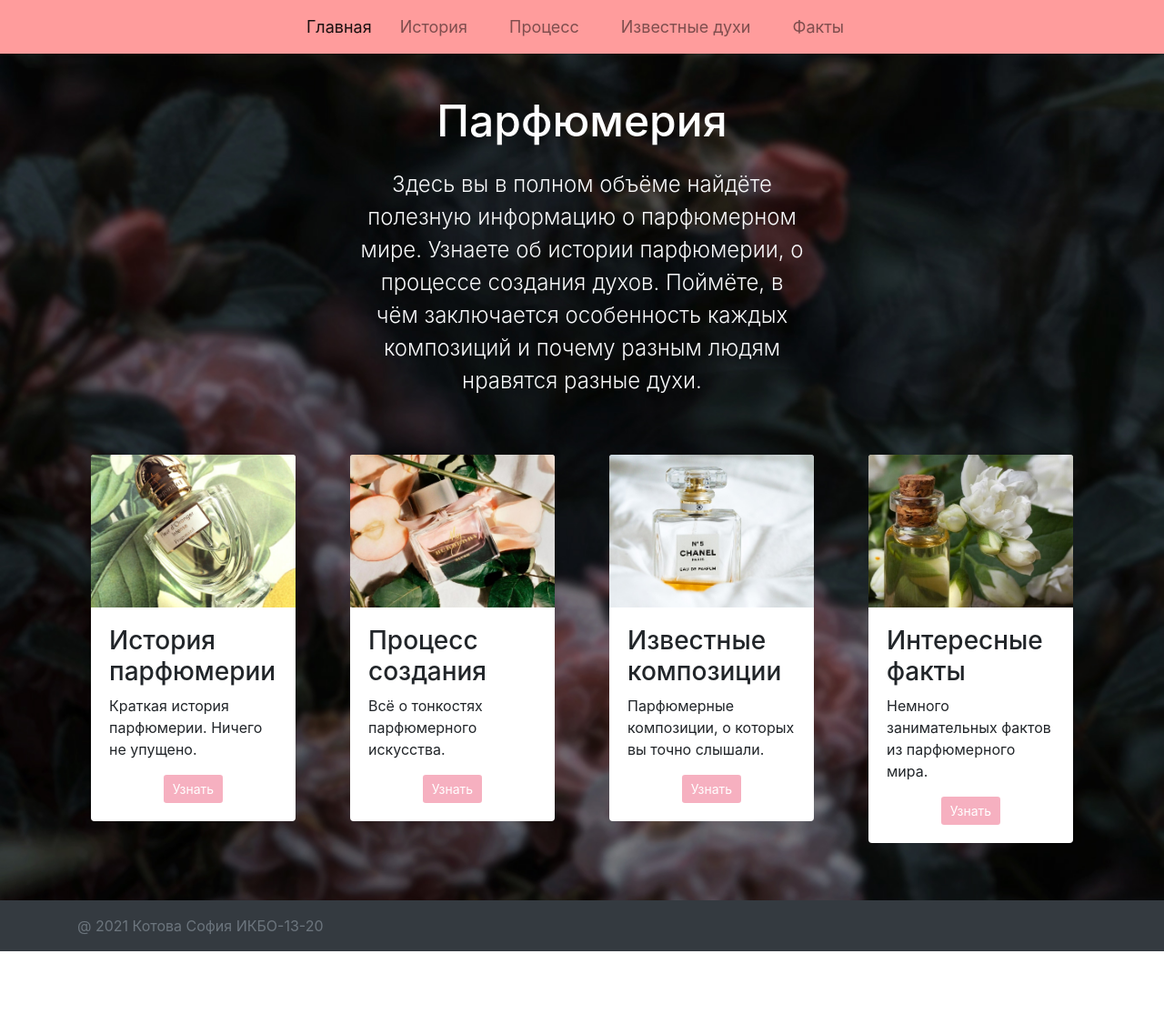
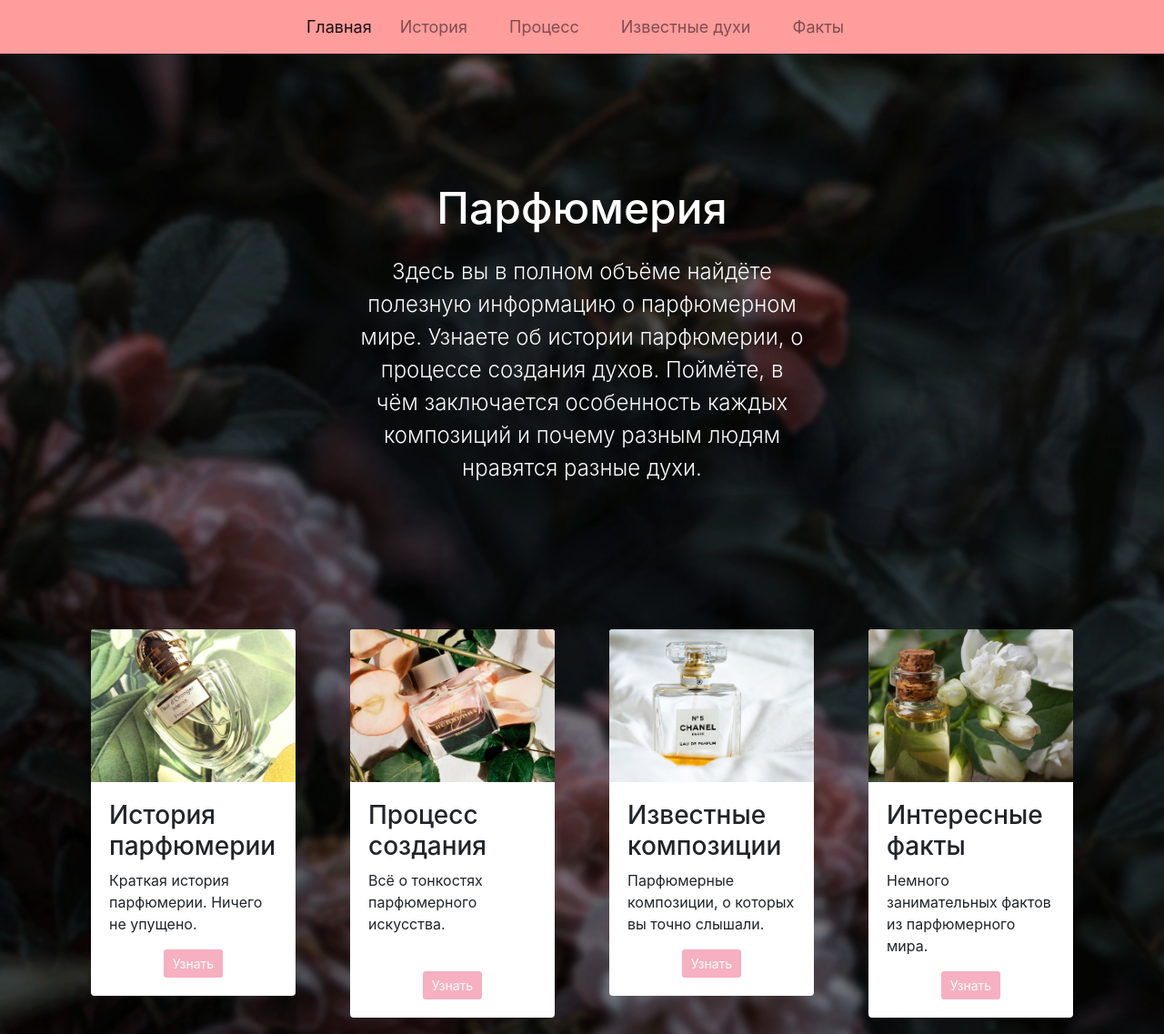
Before and after one commit to kotova-s0/site, a plain HTML site: page index.html in a window 1280 px wide. Shown: the top 1137 px of the page at 91% size. Before the commit the page ends 1046 px from the top, so only its background shows below. Drawn offline with Linux system fonts and the light colour scheme.

```diff
--- a/index.html
+++ b/index.html
@@ -58,18 +58,18 @@
   z-index: 0;
   width: 100%">
 
-  <section class="text-center">
-    <div class="row pt-lg-5" style="margin: 0">
-      <div class="col-lg-6 col-md-8 mx-auto">
-        <h1 class="fw-light text-white" style="font-size: 3rem; padding-bottom: 15px">Парфюмерия</h1>
+  <section class="text-center my-5">
+    <div class="row py-lg-5" style="margin:0">
+      <div class="col-lg-6 col-md-8 mx-auto pt-5">
+        <h1 class="fw-light text-white pt-5" style="font-size: 3rem; padding-bottom: 15px">Парфюмерия</h1>
         <p class="lead text-light" style="margin: 0 10% 0 10%; font-size: 1.5rem;">Здесь вы в полном объёме найдёте полезную информацию о парфюмерном мире. Узнаете об истории парфюмерии, о процессе создания духов. Поймёте, в чём заключается особенность каждых композиций и почему разным людям нравятся разные духи.</p>
       </div>
     </div>
   </section>
 
-  <div class="album py-5 ">
-    <div class="container">
-      <div class="row row-cols-1 row-cols-sm-2 row-cols-md-2 g-3">
+  <div class="album py-5">
+    <div class="container pb-5">
+      <div class="row row-cols-1 row-cols-sm-2 row-cols-md-2 g-3 pb-1">
         <div class="col">
           <div class="card" style="border: none;  margin: 15px">
             <img class="card-img-top" width="100%" height="225" src="images/card1.jpg">
@@ -87,7 +87,7 @@
             <img class="bd-placeholder-img card-img-top" width="100%" height="225" src="images/pic.jpg">
             <div class="card-body">
               <h3 class="card-name">Процесс создания</h3>
-              <p class="card-text">Всё о тонкостях парфюмерного искусства.</p>
+              <p class="card-text">Всё о тонкостях парфюмерного искусства.<br><br></p>
               <div class="d-flex justify-content-center align-items-center">
                 <button type="button" class="btn btn-sm btn-outline-secondary" onclick="window.location.href = 'process.html';"  style="background: rgba(242, 143, 166, 0.7); border: none; color: white; padding: 5px 10px">Узнать</button>
               </div>
```
Also changed, not shown: facts.html (+2 -2 lines), famous.html (+2 -2 lines), history.html (+1 -1 lines), process.html (+2 -2 lines).
